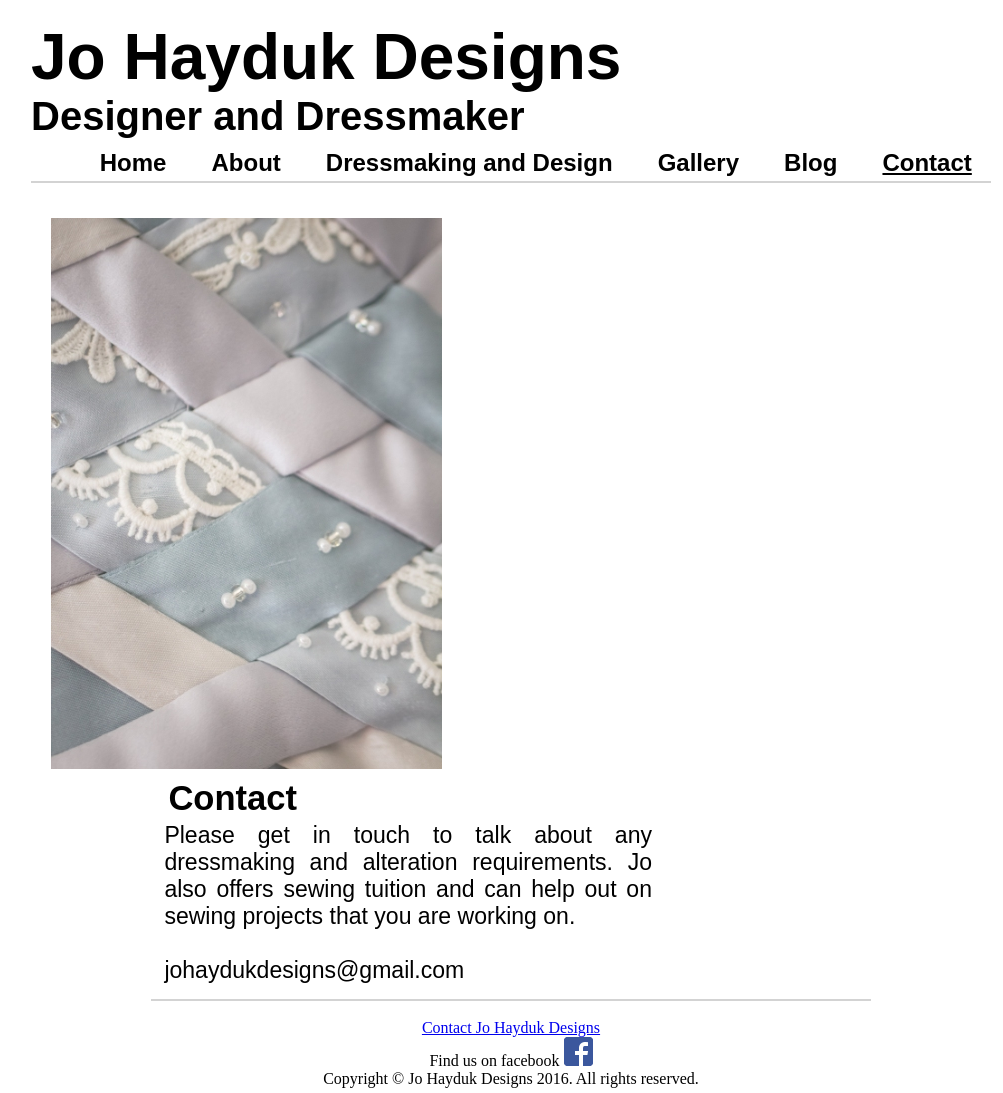
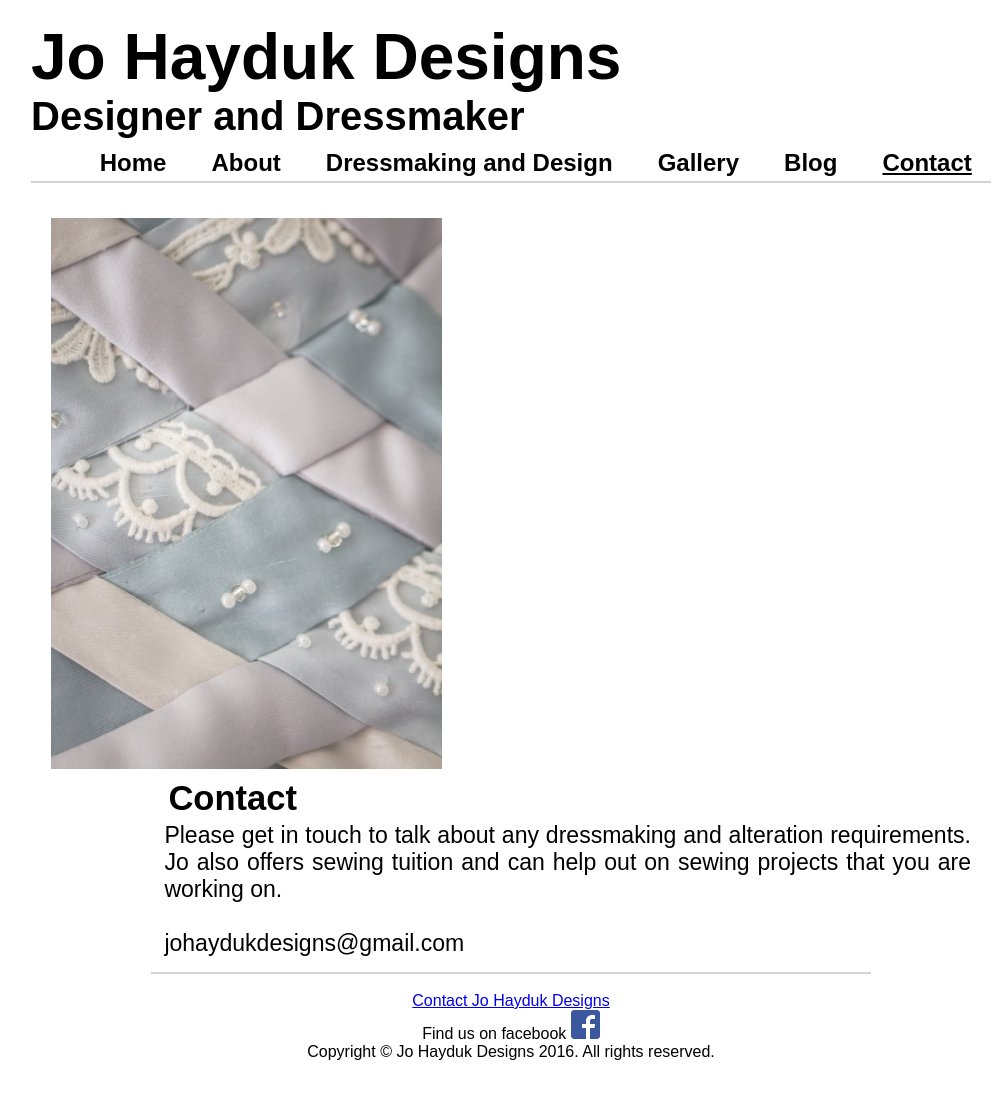
Before and after one commit to py1sl/jhdesigns_website, a Jekyll site: the page built from _pages/contact/index.html, in a window 1280 px wide. Shown: the whole page, without its empty margins (129-1132 px from the left). Built offline with Jekyll 4.4.1, drawn with Linux system fonts in a browser that asks for light colours; some web fonts are replaced; after the commit the page ends 1066 px from its top, so only the background shows below that.

Commit message:
fix on thin laptops

```diff
--- a/css/main.css
+++ b/css/main.css
@@ -208,6 +208,7 @@
 margin-bottom:5px;
 -moz-border-radius:10px;
 -webkit-border-radius:10px;
+font-family:'Italiana',Arial, Helvetica, sans-serif;
 }
 
 
@@ -255,7 +256,7 @@
 
 #aligned_text
 {
-width:53%;
+width:auto;
 display:inline-block;
 height:80%;
 vertical-align:top;
```
